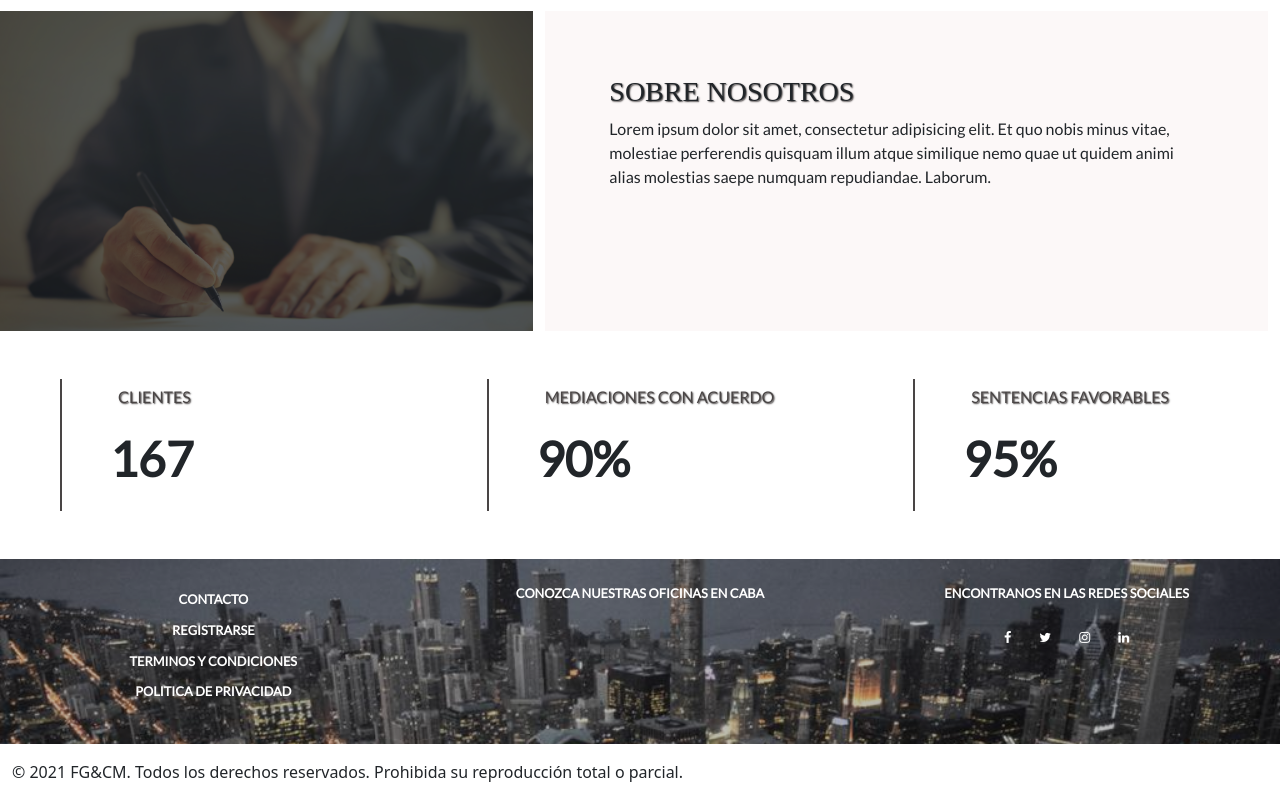
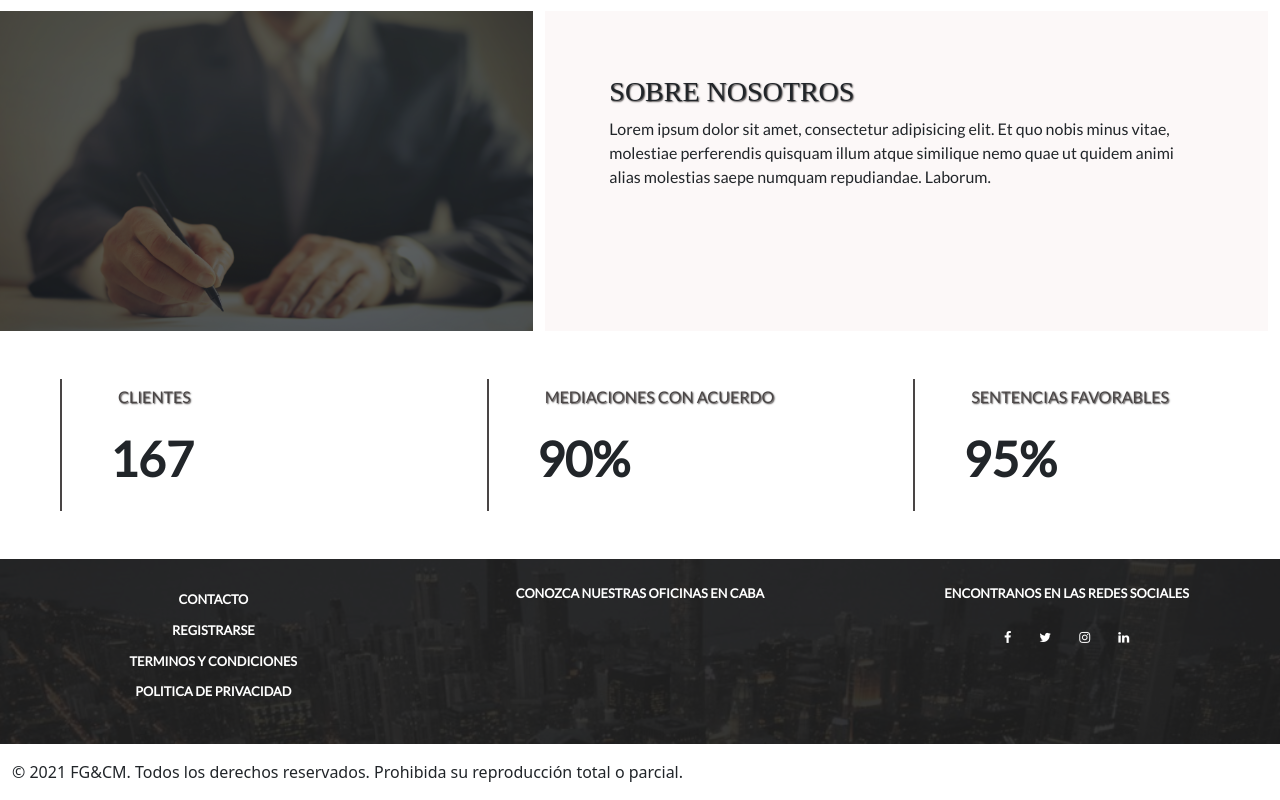
Before and after one commit to florcalvo94/estudio-entrega-final, a website: page index.html in a window 1280 px wide. Shown: the part 1055-1855 px from the top of the page. Drawn offline with nearby package versions, Linux system fonts and the light colour scheme; grey boxes are pictures that could not be loaded; a web font is replaced by a local one.

Commit message:
cambio footer

```diff
--- a/scss/_headerfooter.scss
+++ b/scss/_headerfooter.scss
@@ -118,7 +118,7 @@ footer::after {
   position: absolute;
   top: 0;
   left: 0;
-  opacity: .3;
+  opacity: .9;
   z-index: 0;
 }
 footer > * {
```
Also changed, not shown: css/styles.css.
